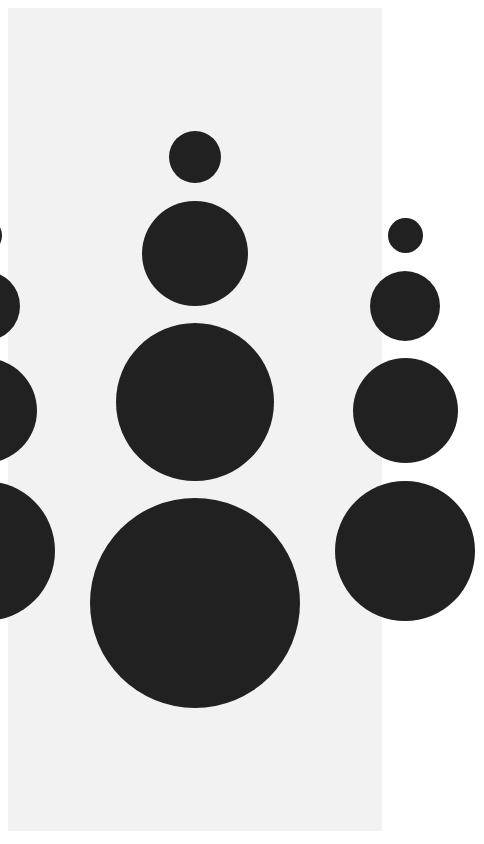
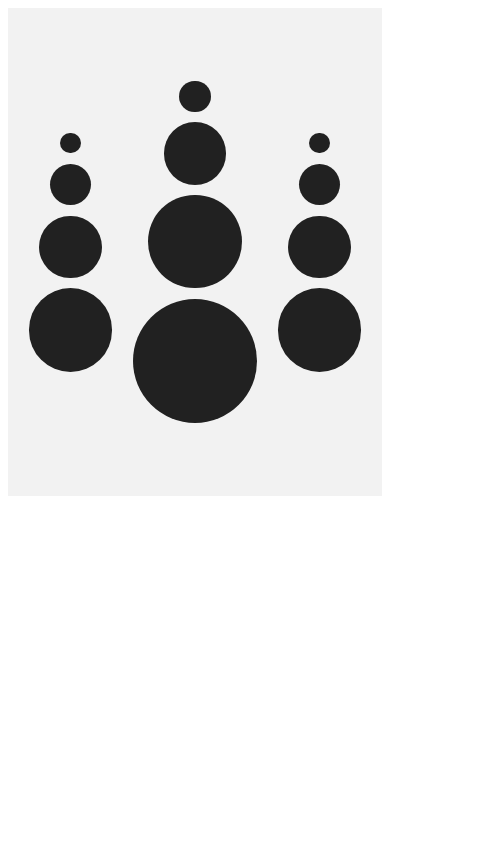
Before and after one commit to Jerliyah/Simple-Sparks, a plain HTML site: page 3-columns/index.html in a window 390 px wide. Shown: the whole page, 484 px wide, since content can reach past the window. Drawn offline with Linux system fonts and the light colour scheme.

Commit message:
3 Columns Project = more responsive calculation for --unit

```diff
--- a/style.css
+++ b/3-columns/style.css
@@ -4,7 +4,7 @@
 section.circle-towers {
     --bg-color: #F2F2F2;
     --dot-color: #212121;
-    --unit: 4.15vh;
+    --unit: calc(1vw + 2vh);
     --gap: calc( var(--unit) / 4 );
 }
 
```
Also changed, not shown: 3-columns/index.html (renamed from index.html).
